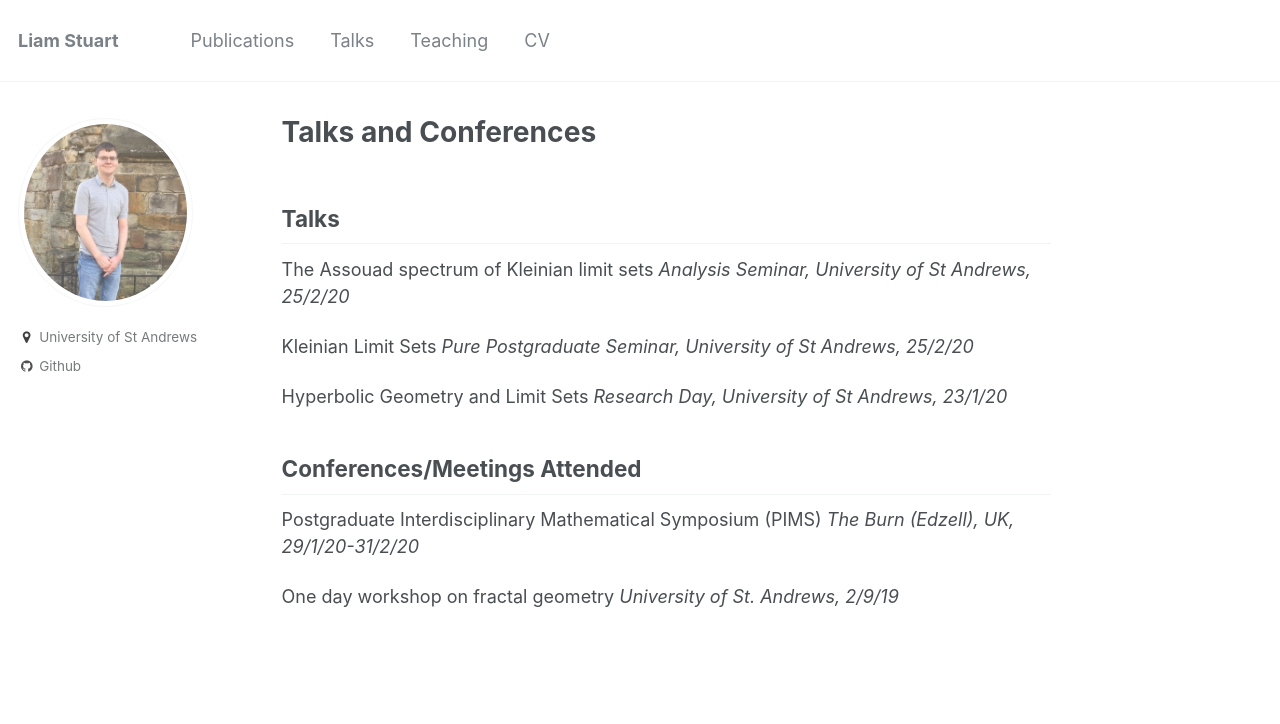
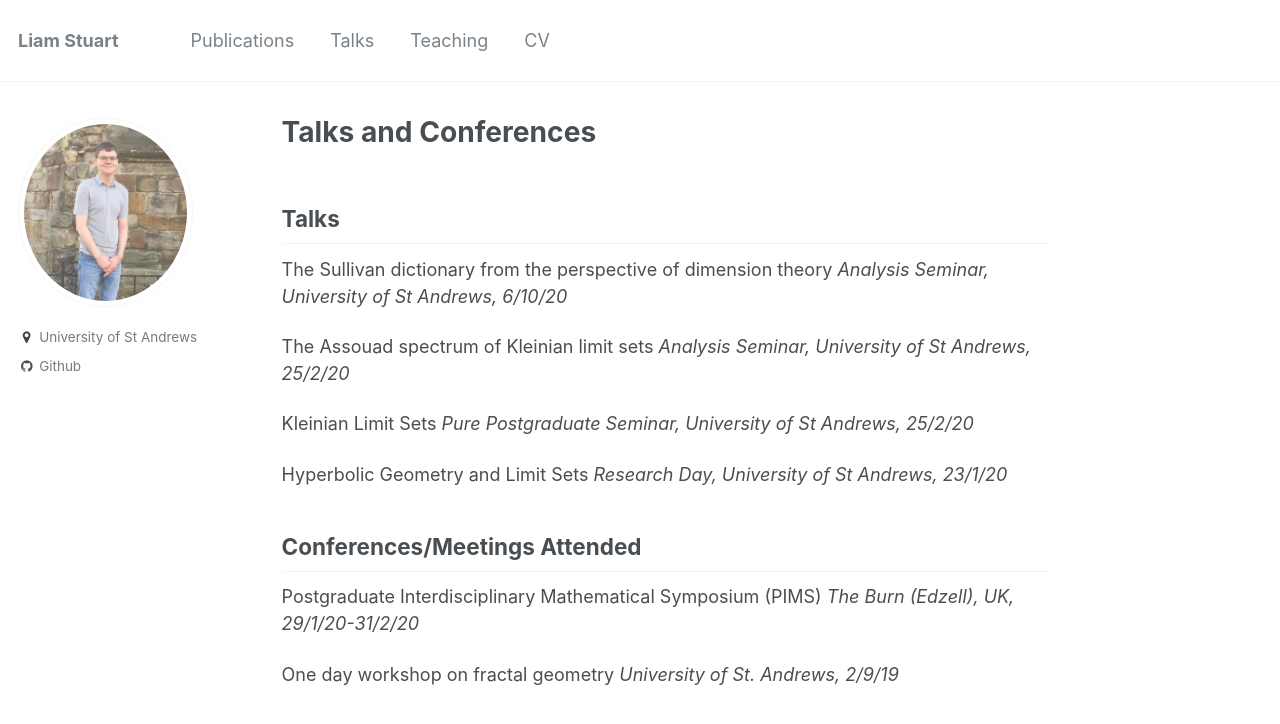
Before and after one commit to liam-stuart/liam-stuart.github.io, a Jekyll site: the page built from _pages/talks.md, in a window 1280 px wide. Shown: the top 724 px of the page. Built offline with Jekyll 4.4.1, drawn with Linux system fonts in a browser that asks for light colours.

Commit message:
Update talks.md

```diff
--- a/_pages/talks.md
+++ b/_pages/talks.md
@@ -5,6 +5,9 @@ author_profile: true
 ---
 
 ## Talks
+The Sullivan dictionary from the perspective of dimension theory
+*Analysis Seminar, University of St Andrews, 6/10/20*
+
 The Assouad spectrum of Kleinian limit sets
 *Analysis Seminar, University of St Andrews, 25/2/20*
 
```
